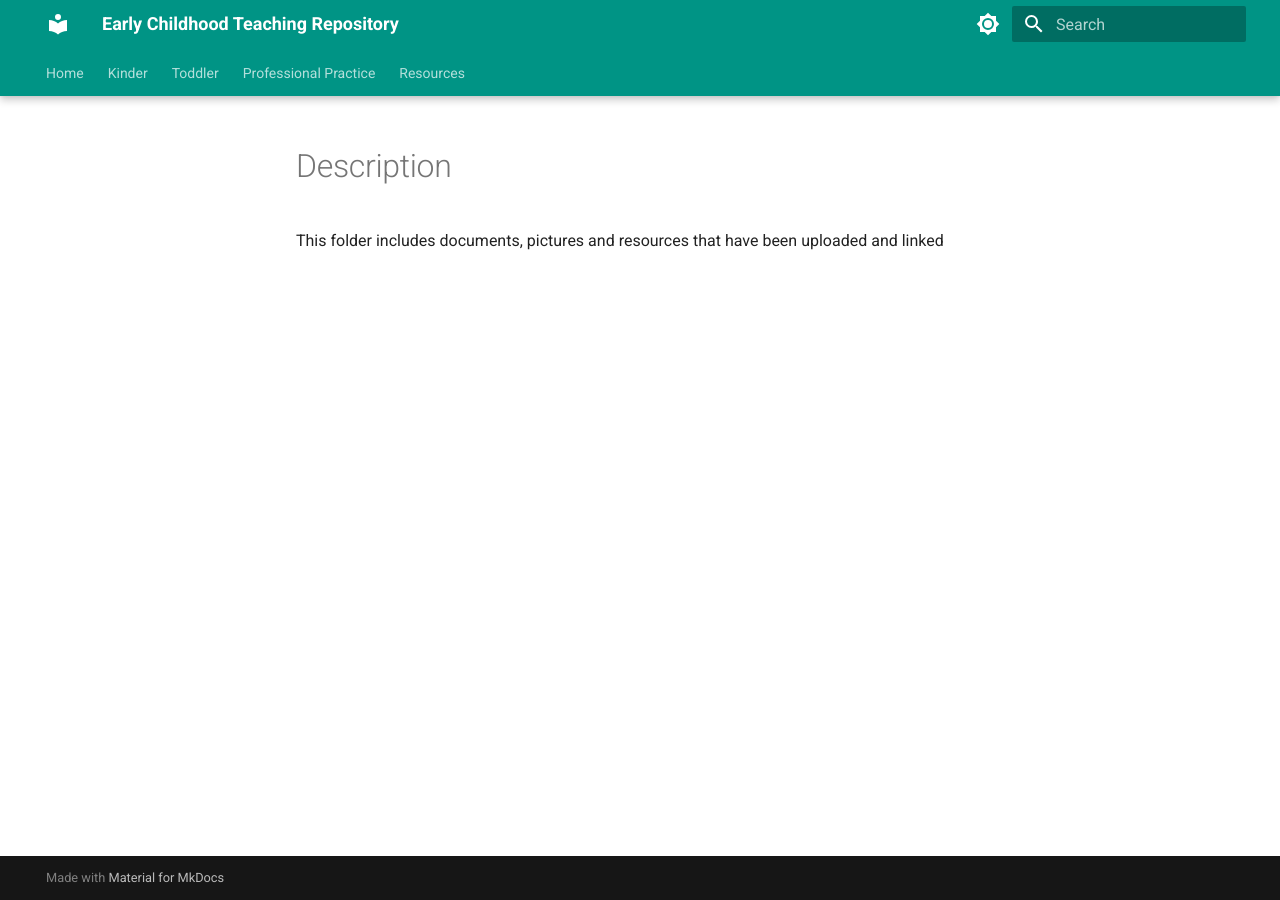
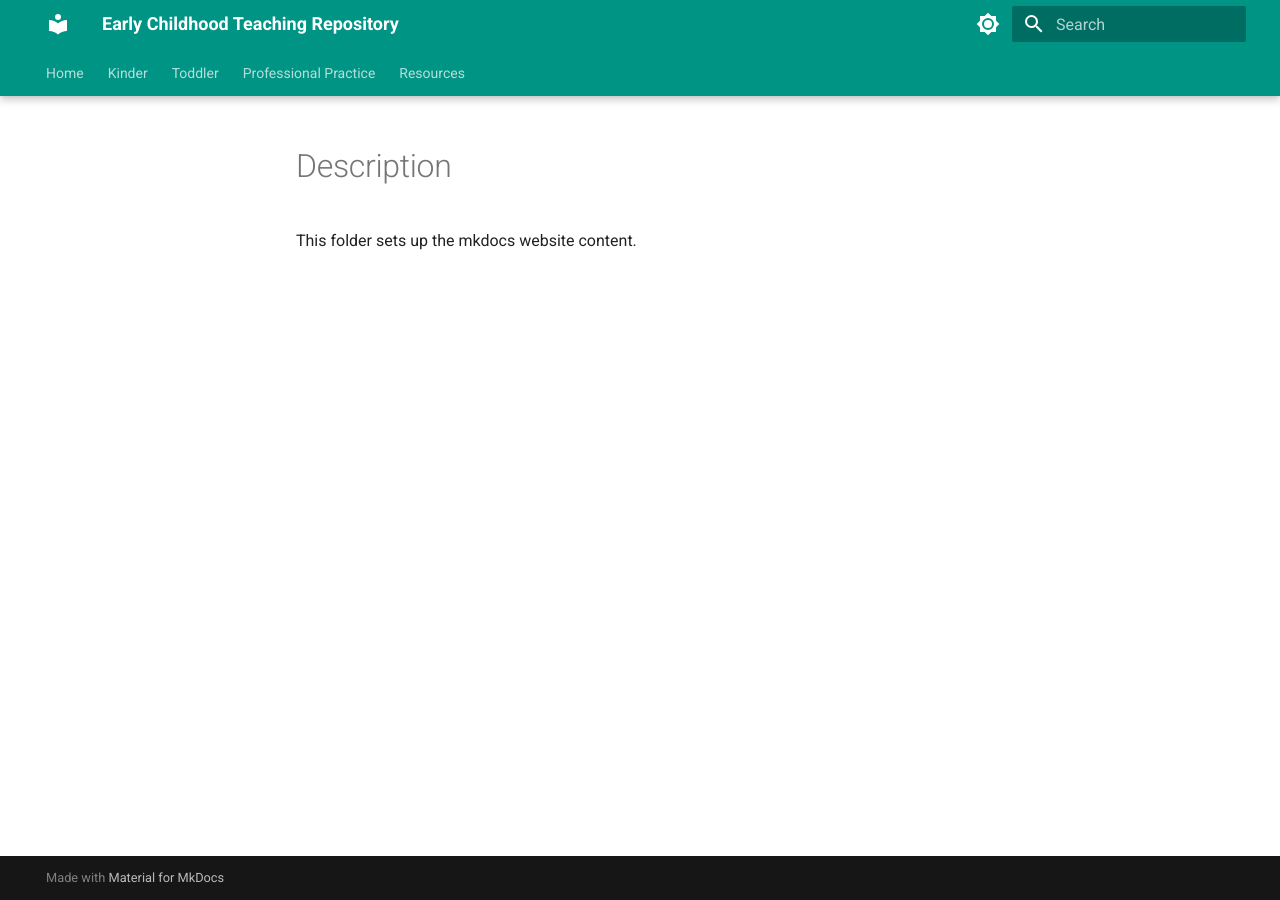
Before and after one commit to JaredXie/Early-Childhood-Teacher-Library, an MkDocs documentation site: the page built from docs/readme.md, in a window 1280 px wide. Built offline with MkDocs 1.6.1 and Material for MkDocs 9.7.7, drawn with Linux system fonts in a browser that asks for light colours.

Commit message:
Update README to clarify folder purpose

```diff
--- a/docs/readme.md
+++ b/docs/readme.md
@@ -1,2 +1,2 @@
 # Description
-This folder includes documents, pictures and resources that have been uploaded and linked
+This folder sets up the mkdocs website content.
```
